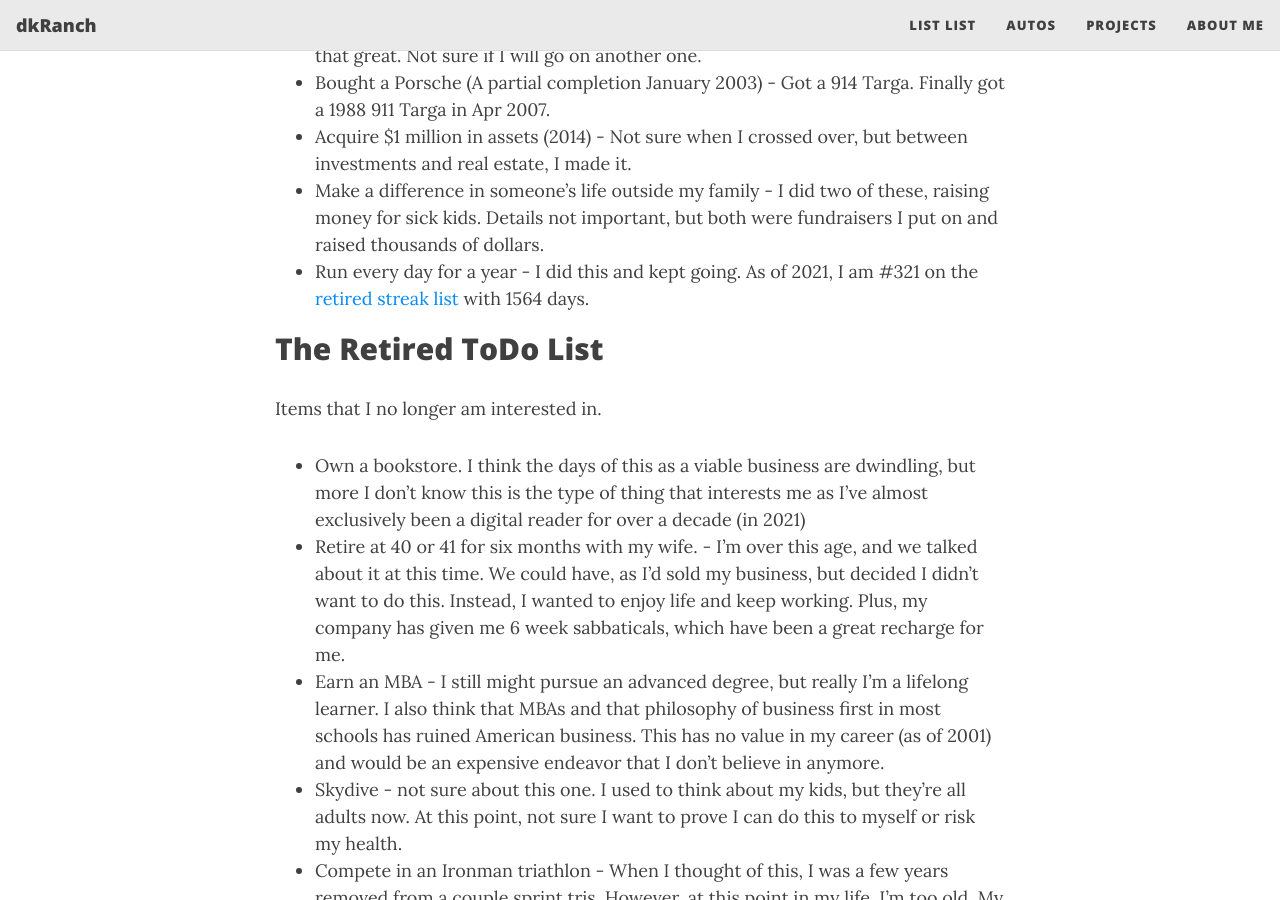
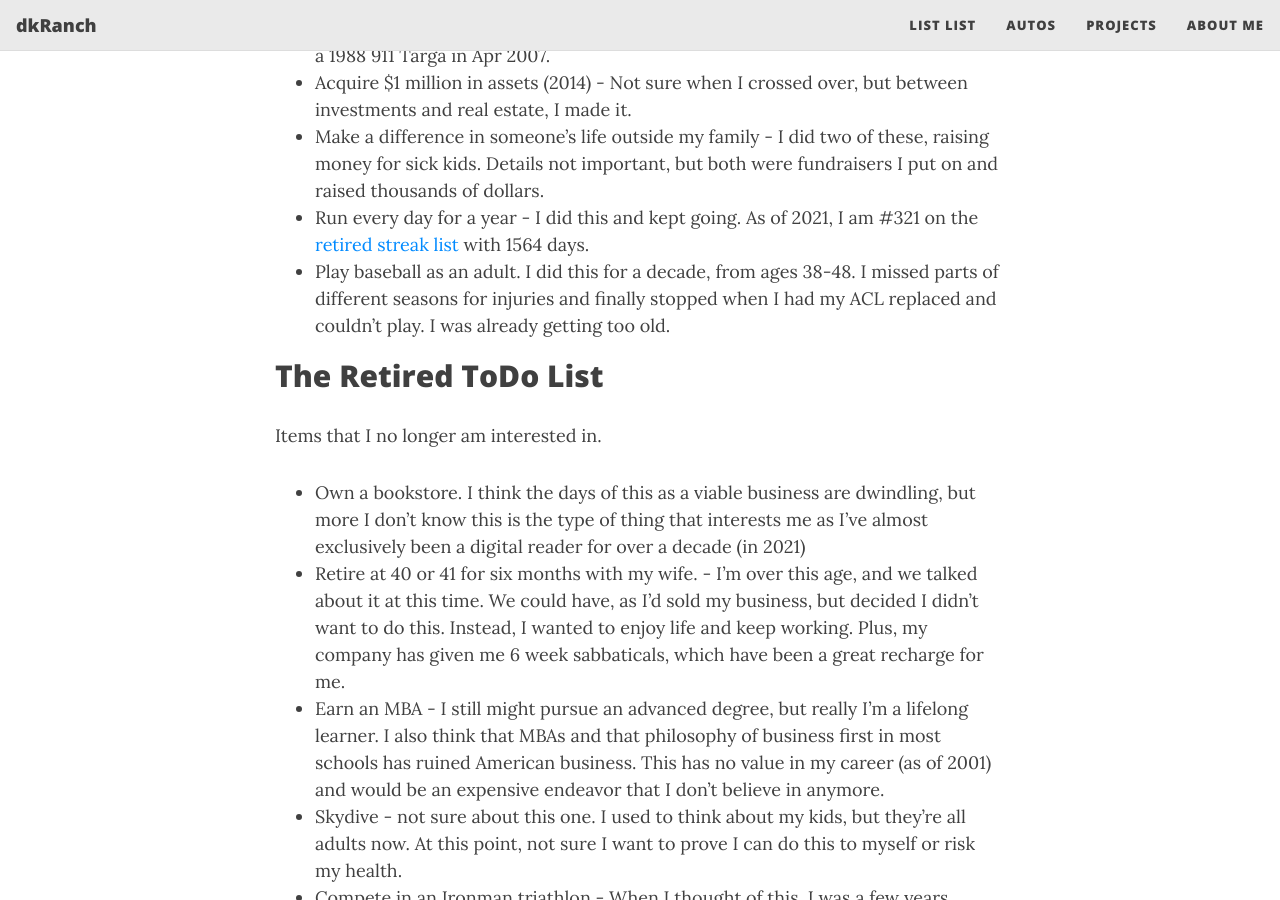
Before and after one commit to dkranch/www, a Jekyll site: the page built from lifelistSteve.md, in a window 1280 px wide and 900 px high, scrolled down 2798 px. Built offline with Jekyll 4.4.1, drawn with Linux system fonts in a browser that asks for light colours; nearby versions of some CDN libraries; some of the changed text lies outside the part shown.

Commit message:
updated life list.

```diff
--- a/lifelistSteve.md
+++ b/lifelistSteve.md
@@ -74,6 +73,7 @@ Things I'd like to do, but in no particular order.
 - Acquire $1 million in assets (2014) - Not sure when I crossed over, but between investments and real estate, I made it.
 - Make a difference in someone's life outside my family - I did two of these, raising money for sick kids. Details not important, but both were fundraisers I put on and raised thousands of dollars.
 - Run every day for a year - I did this and kept going. As of 2021, I am #321 on the [retired streak list](https://www.runeveryday.com/men_retired.php) with 1564 days.
+- Play baseball as an adult. I did this for a decade, from ages 38-48. I missed parts of different seasons for injuries and finally stopped when I had my ACL replaced and couldn't play. I was already getting too old.
 
 ## <a name="retired">The Retired ToDo List</a>
 
```
Also changed, not shown: other parts of lifelistSteve.md (+0 -1 lines).
